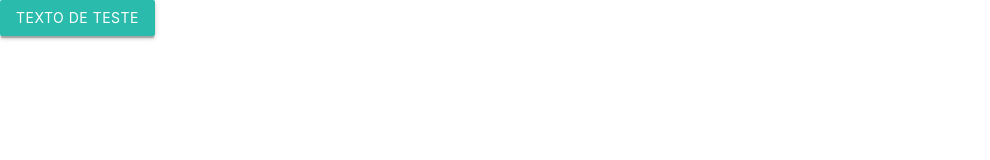
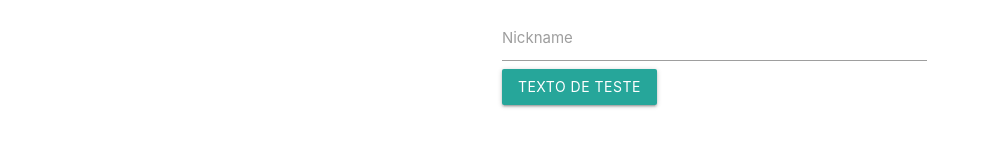
Before and after one commit to IanRamosC/angular-lol, a plain HTML site: page dev/jade/index.jade in a window 1280 px wide. Shown: the whole page, without its empty margins (0-990 px from the left). Drawn offline with nearby package versions, Linux system fonts and the light colour scheme; files that its build step writes are made by us from their sources; files whose address does not match are found by name.

Commit message:
Updating index.jade

```diff
--- a/dev/jade/index.jade
+++ b/dev/jade/index.jade
@@ -7,7 +7,14 @@ html(lang="pt-br" data-ng-app="MainModule")
 
 	body(data-ng-controller="MainCtrl")
 
-		a.waves-effect.waves-light.btn(data-ng-click="response()") {{ text }}
+		.container
+			.row
+				form.col.s12.m8.l6.offset-m2.offset-l4
+					.row
+						.input-field.col.s12
+							input(id="nickname" type="text" class="validate")
+							label(for="nickname") Nickname
+							a.waves-effect.waves-light.btn(data-ng-click="response()") {{ text }}
 
 		script(src="https://ajax.googleapis.com/ajax/libs/angularjs/1.3.16/angular.min.js")
 		script(src="js/app.js")
--- a/js/app.js
+++ b/js/app.js
@@ -5,6 +5,6 @@ App.controller('MainCtrl', MainCtrl);
 function MainCtrl($scope) {
 	$scope.text = "Texto de teste";
 	$scope.response = function () {
-		alert("test");
+		alert("Pesquisar");
 	};
 };
```
Also changed, not shown: gulpfile.js (+6 -1 lines), index.html.
